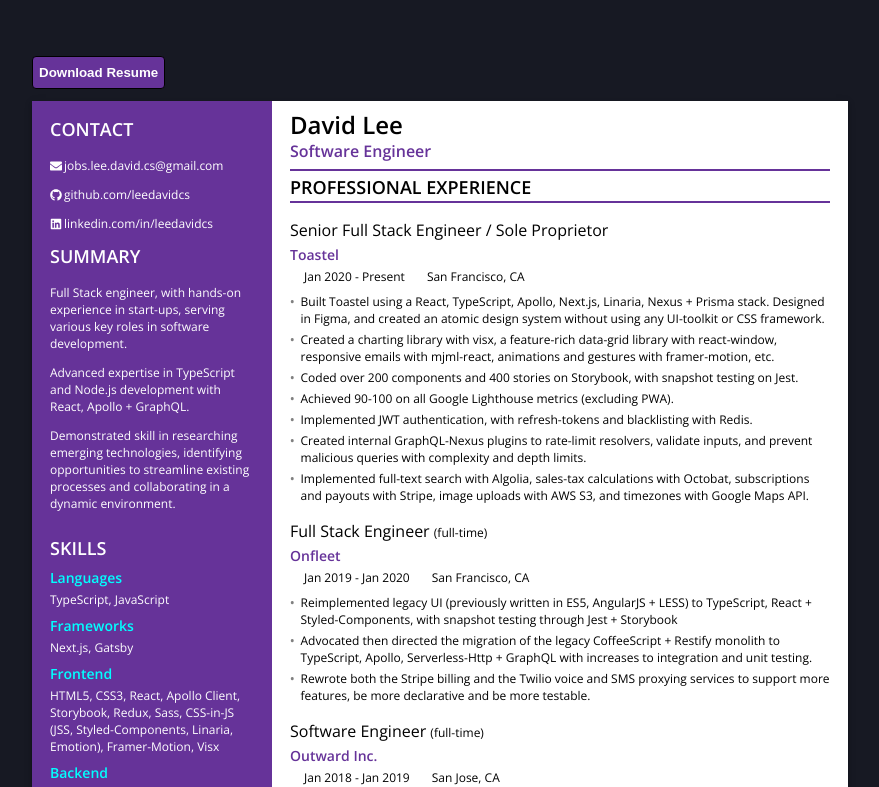
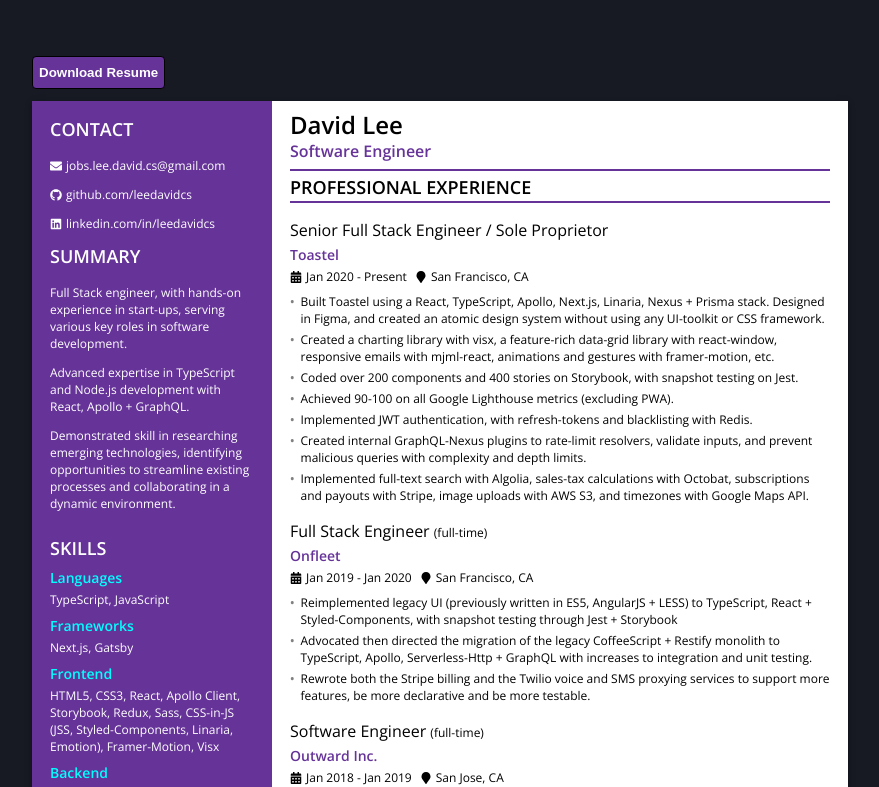
Before and after one commit to leedavidcs/leedavidcs, a React (Create React App) app: page / in a window 1280 px wide. Shown: the top 787 px of the page, without its empty margins (200-1079 px from the left). Built offline with nearby package versions, Linux system fonts and the light colour scheme.

Commit message:
Fix icon color

```diff
--- a/src/components/icon-text.component/index.tsx
+++ b/src/components/icon-text.component/index.tsx
@@ -1,5 +1,5 @@
 import clsx from "clsx";
-import React, { FC, ReactNode } from "react";
+import React, { CSSProperties, FC, ReactNode } from "react";
 import type { IconType } from "react-icons";
 import classes from "./styles.module.scss";
 
@@ -7,17 +7,18 @@
 	children?: ReactNode;
 	className?: string;
 	icon?: IconType;
+	style?: CSSProperties;
 	text?: ReactNode;
 }
 
-export const IconText: FC<IProps> = ({ children, className, icon, text }) => {
+export const IconText: FC<IProps> = ({ children, className, icon, style, text }) => {
 	return (
-		<div className={clsx(classes.root, className)}>
+		<div className={clsx(classes.root, className)} style={style}>
 			{icon &&
 				React.createElement(icon, {
 					className: classes.icon,
 					size: 12,
-					style: { fill: "#fff" }
+					style: { fill: "currentColor", marginRight: 4 }
 				})}
 			{text || children}
 		</div>
```
